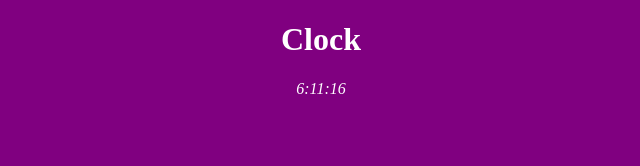
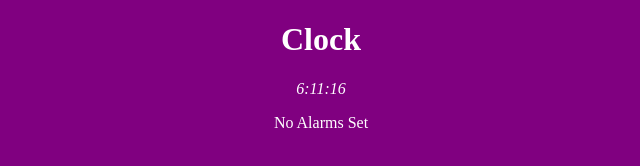
Before and after one commit to who03/HTMLClock, a plain HTML site: page index.html in a window 1280 px wide. Shown: the whole page, without its empty margins (319-959 px from the left). Drawn offline with Linux system fonts and the light colour scheme.

Commit message:
Lab3 part2 commit

```diff
--- a/index.html
+++ b/index.html
@@ -9,6 +9,7 @@
 <body class="bd">
 <h1 id="header"> Clock </h1>
 <p id="time"> 12:00 </p>
+No Alarms Set
 <script src="js/clock.js" type="text/javascript"></script>
 </body>
 
```
